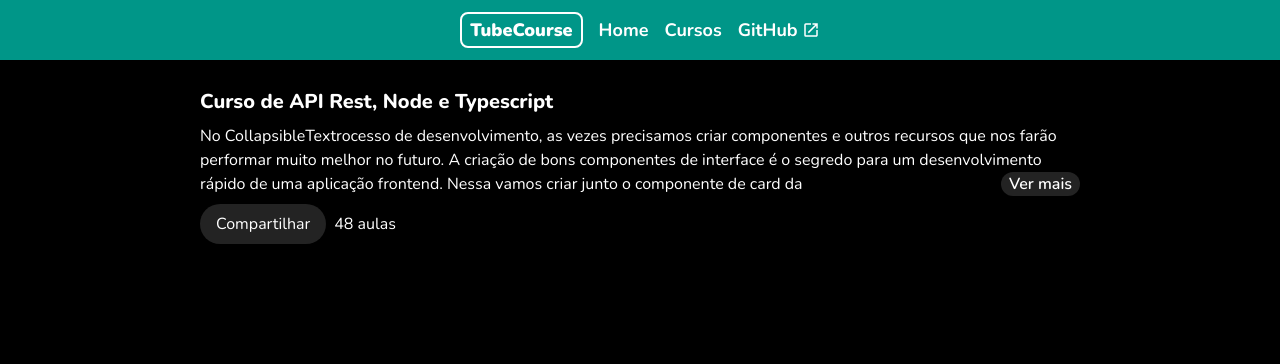
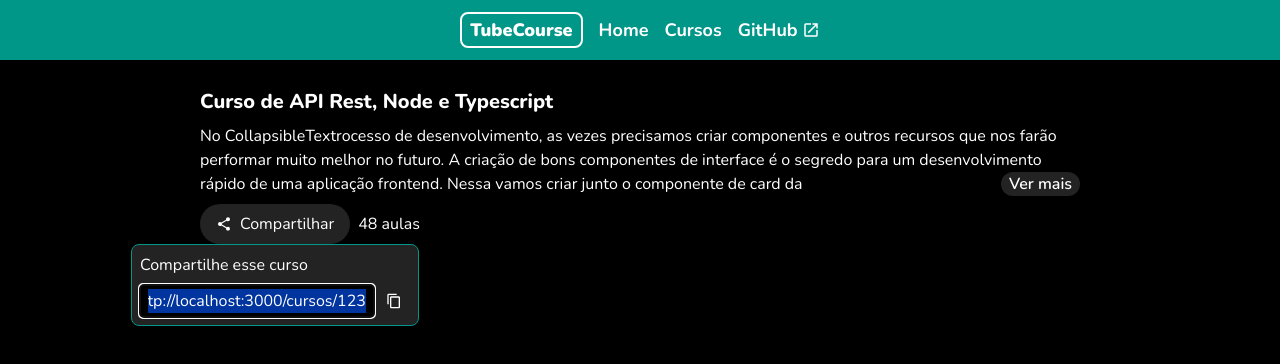
Before and after one commit to leozak/tubecourse, a Next.js app: page /cursos/123 in a window 1280 px wide. Both pictures are taken after a click on the button "Compartilhar". Shown: the top 364 px of the page. Built offline with nearby package versions, Linux system fonts and the light colour scheme.

Commit message:
feat: add component copy content

```diff
--- a/package.json
+++ b/package.json
@@ -9,6 +9,8 @@
     "lint": "eslint"
   },
   "dependencies": {
+    "@radix-ui/react-dropdown-menu": "^2.1.16",
+    "@radix-ui/themes": "^3.3.0",
     "next": "16.2.3",
     "react": "19.2.4",
     "react-dom": "19.2.4",
--- a/src/components/couse-header/CourseHeader.tsx
+++ b/src/components/couse-header/CourseHeader.tsx
@@ -1,4 +1,6 @@
+import { MdShare } from "react-icons/md";
 import { CollapsibleText } from "./components/CollapsibleText";
+import { CopyContent } from "./components/CopyContent";
 
 export const CourseHeader = () => {
   return (
@@ -14,9 +16,15 @@ export const CourseHeader = () => {
         junto o componente de card da
       </CollapsibleText>
       <div className="flex gap-2 items-center">
-        <button className="flex py-2 px-4 bg-paper rounded-full hover:cursor-pointer">
-          Compartilhar
-        </button>
+        <CopyContent
+          title="Compartilhe esse curso"
+          content="http://localhost:3000/cursos/123"
+        >
+          <button className="flex items-center gap-2 rounded-full bg-paper px-4 py-2 hover:cursor-pointer">
+            <MdShare />
+            Compartilhar
+          </button>
+        </CopyContent>
         <span>48 aulas</span>
       </div>
     </div>
--- /dev/null
+++ b/src/components/couse-header/components/CopyContent.tsx
@@ -0,0 +1,53 @@
+"use client";
+
+import * as DropDownMenu from "@radix-ui/react-dropdown-menu";
+import { useState } from "react";
+import { MdCheck, MdContentCopy } from "react-icons/md";
+
+interface ICopyContentProps {
+  title: string;
+  content: string;
+  children: React.ReactNode;
+}
+
+export const CopyContent = ({
+  title,
+  content,
+  children,
+}: ICopyContentProps) => {
+  const [copied, setCopied] = useState(false);
+  const handleCopy = () => {
+    window.navigator.clipboard.writeText(content);
+    setCopied(true);
+    setTimeout(() => {
+      setCopied(false);
+    }, 2000);
+  };
+
+  return (
+    <DropDownMenu.Root>
+      <DropDownMenu.Trigger asChild>{children}</DropDownMenu.Trigger>
+      <DropDownMenu.Portal>
+        <DropDownMenu.Content className="flex flex-col gap-2 rounded-lg border border-primary bg-paper p-2 min-w-72 max-w-sm">
+          <span>{title}</span>
+          <div className="flex items-center gap-1">
+            <input
+              value={content}
+              readOnly
+              autoFocus
+              onFocus={(e) => e.target.select()}
+              className="bg-background rounded p-1 px-2 w-full"
+            />
+            <button className="p-2 hover:cursor-pointer" onClick={handleCopy}>
+              {copied ? (
+                <MdCheck className="text-primary" />
+              ) : (
+                <MdContentCopy />
+              )}
+            </button>
+          </div>
+        </DropDownMenu.Content>
+      </DropDownMenu.Portal>
+    </DropDownMenu.Root>
+  );
+};
```
Also changed, not shown: 1 other file (tests, documents, lock files or other folders).
